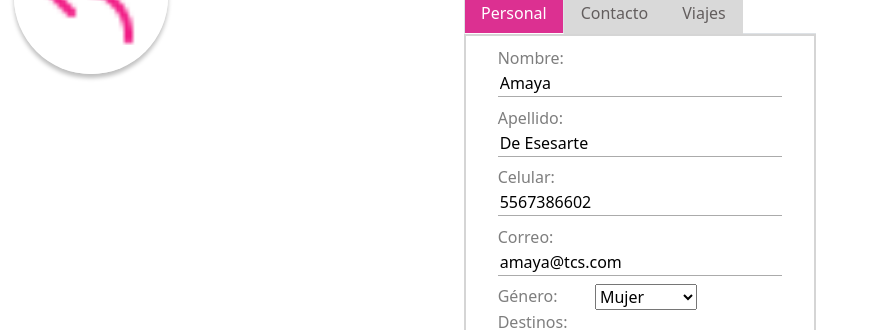
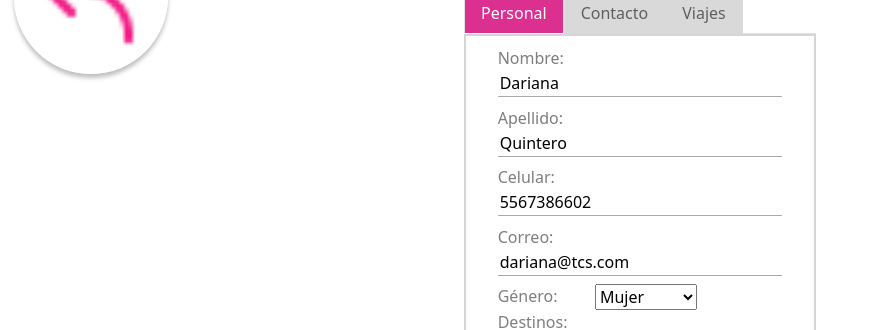
Before and after one commit to LaDuquesaDev/tflatam-tcs, a React (Create React App) app: page /Profile in a window 1280 px wide. Shown: the part 144-474 px from the top of the page, without its empty margins (0-887 px from the left). Built offline with nearby package versions, Linux system fonts and the light colour scheme.

Commit message:
cambio de nombre en perfil

```diff
--- a/src/views/Profile.js
+++ b/src/views/Profile.js
@@ -119,16 +119,16 @@ export default function Profile() {
             <div className='profile-personal'>
 
               <label for="first-name" className='profile-label'>Nombre: </label>
-              <input className='profile-input' type="text" id="first-name" name="first-name" value='Amaya' />
+              <input className='profile-input' type="text" id="first-name" name="first-name" value='Dariana' />
 
               <label for="last-name" className='profile-label'>Apellido: </label>
-              <input className='profile-input' type="text" id="last-name" name="last-name" value='De Esesarte' />
+              <input className='profile-input' type="text" id="last-name" name="last-name" value='Quintero' />
 
               <label for="cell" className='profile-label'>Celular: </label>
               <input className='profile-input' type="text" id="cell" name="cell" value='5567386602' />
 
               <label for="mail" className='profile-label'>Correo: </label>
-              <input className='profile-input' type="text" id="mail" name="mail" value='amaya@tcs.com' />
+              <input className='profile-input' type="text" id="mail" name="mail" value='dariana@tcs.com' />
 
               <div className='select-group'>
                 <label for="gender" className='profile-label'>Género: </label>
```
